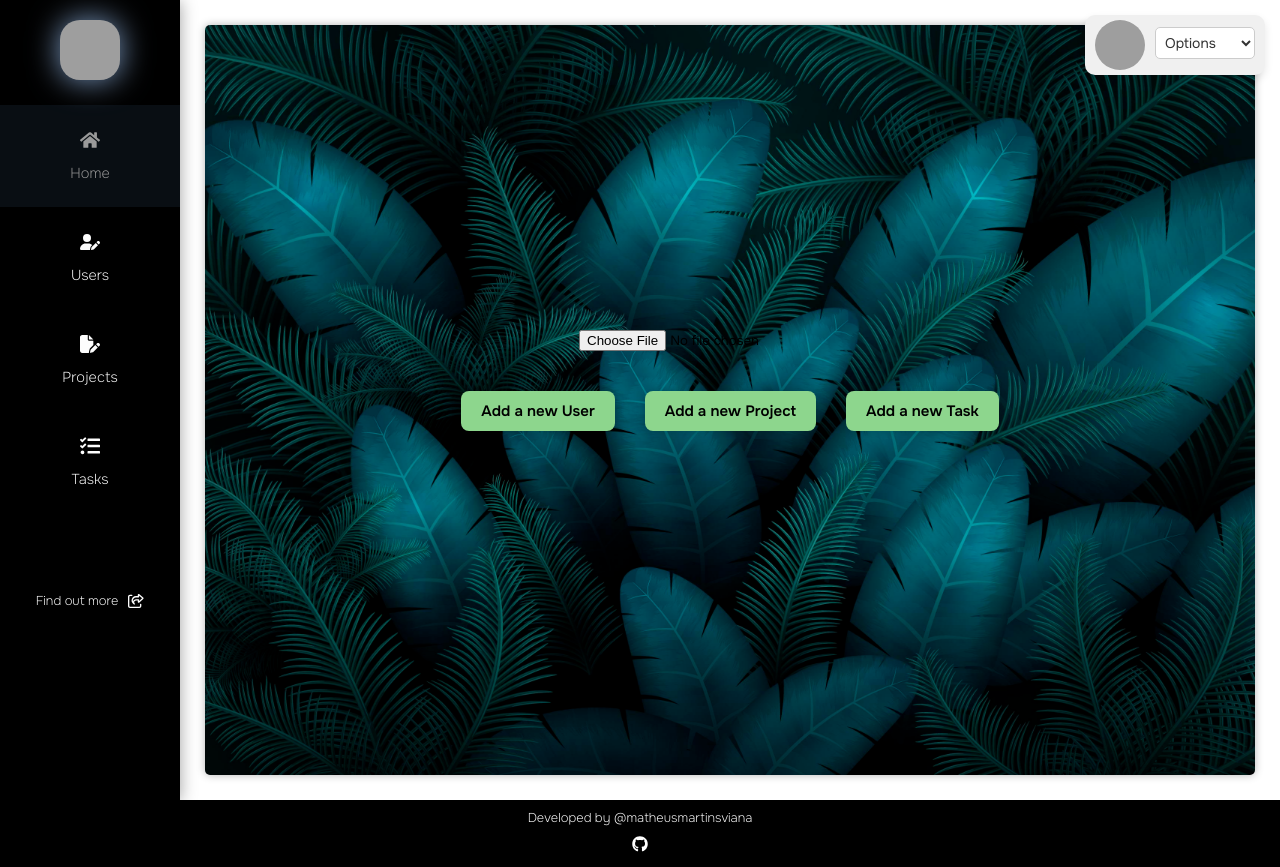
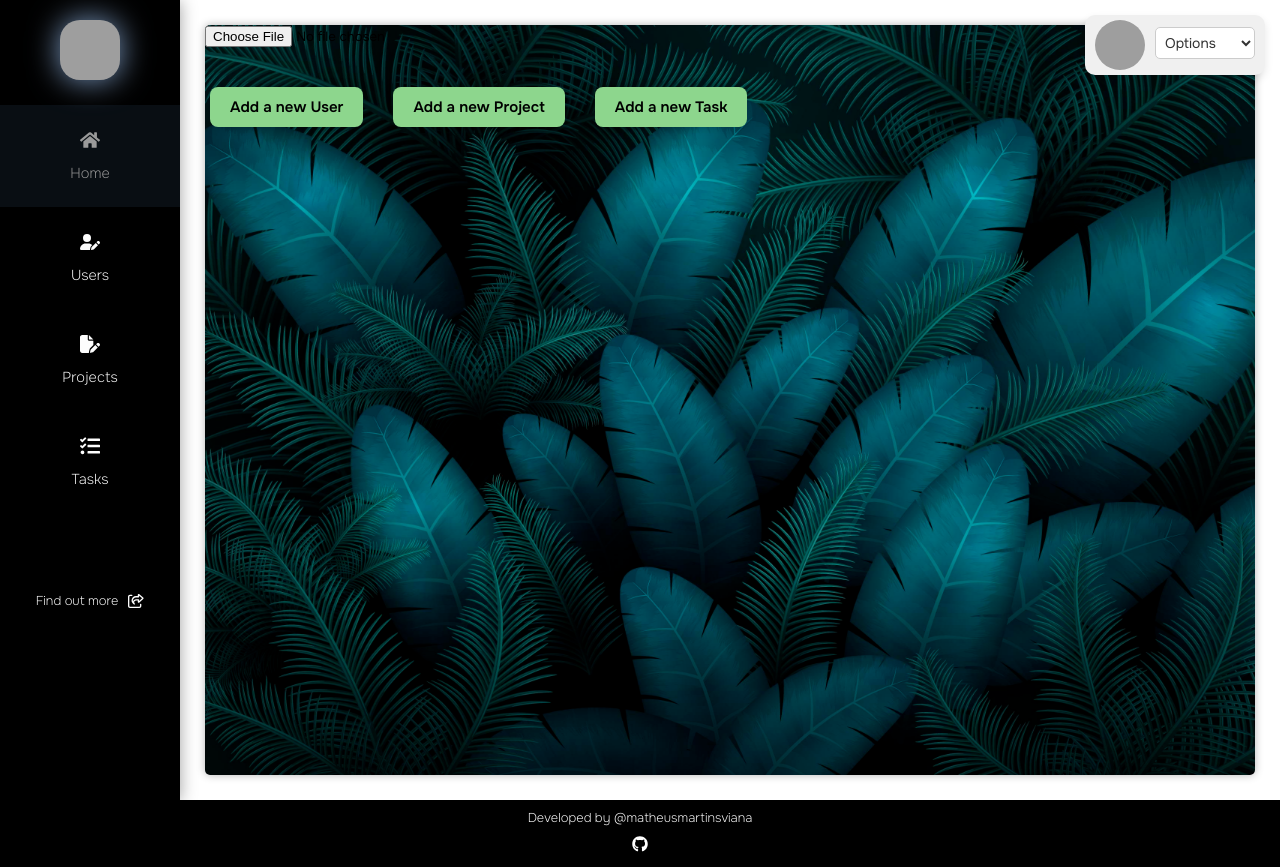
Before and after one commit to matheusmartinsviana/project-manager-frontend, a React (Vite) app: page / in a window 1280 px wide. Built offline with nearby package versions, Linux system fonts and the light colour scheme; grey boxes are pictures that could not be loaded.

Commit message:
change div class name

```diff
--- a/src/Pages/HomePage/Home.jsx
+++ b/src/Pages/HomePage/Home.jsx
@@ -20,7 +20,7 @@ const Home = () => {
     };
 
     return (
-        <div className="container2" style={{ backgroundImage: `url(${background})`, backgroundSize: 'cover' }}>
+        <div className="container" style={{ backgroundImage: `url(${background})`, backgroundSize: 'cover' }}>
             <NavHome />
             <label htmlFor="wallpaper-input">
                 <input
```
